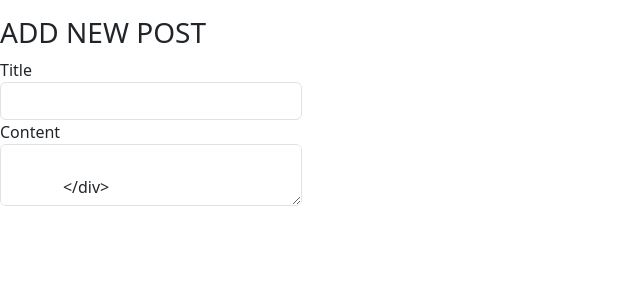
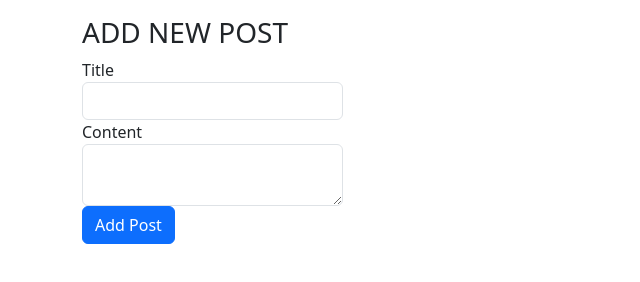
Before and after one commit to MaheenIftikhar/RESTFULAPI-CRUD-, a plain HTML site: page index.html in a window 1280 px wide. Shown: the whole page, without its empty margins (0-640 px from the left). Drawn offline with nearby package versions, Linux system fonts and the light colour scheme.

Commit message:
first commit

```diff
--- a/index.html
+++ b/index.html
@@ -8,19 +8,21 @@
     <link href="https://cdn.jsdelivr.net/npm/bootstrap@5.3.0-alpha3/dist/css/bootstrap.min.css" rel="stylesheet" integrity="sha384-KK94CHFLLe+nY2dmCWGMq91rCGa5gtU4mk92HdvYe+M/SXH301p5ILy+dN9+nJOZ" crossorigin="anonymous">
 </head>
 <body>
-    <div class="container"></div>
+    <div class="container">
     <div class="row mt-3">
         <div class="col-md-3">
             <h3>ADD NEW POST</h3>
-            <form class="add-post-form"></form>
+            <form class="add-post-form">
             <div class="form-group">
                 <label for="title">Title</label>
                 <input type="text" class="form-control" id="title-value">
             </div>
             <div class="form-group">
                 <label for="title">Content</label>
-                <textarea type="text" class="form-control" id="title-value">
-
+                <textarea type="text" class="form-control" id="title-value"></textarea>
+                </div>
+                <button type ="Submit" class="btn btn-primary">Add Post</button>
+            </form>
             </div>
         </div>
     </div>
```
